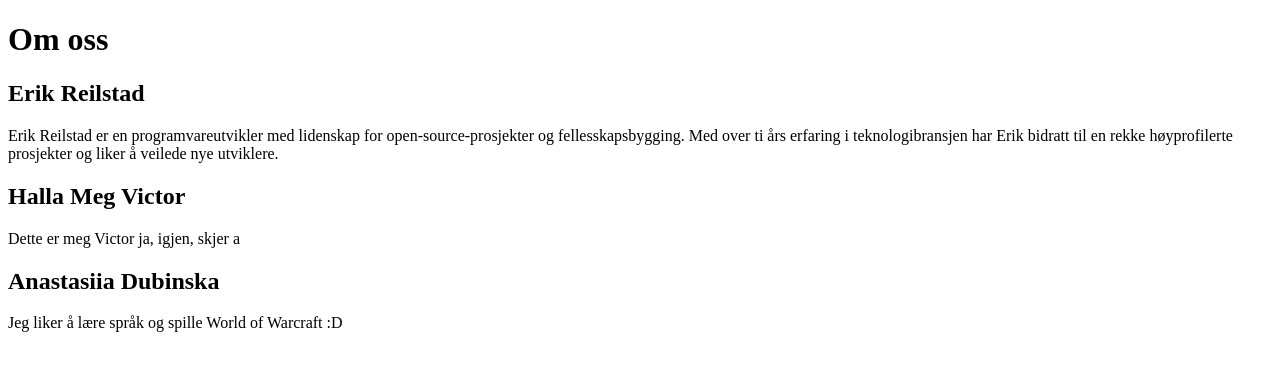
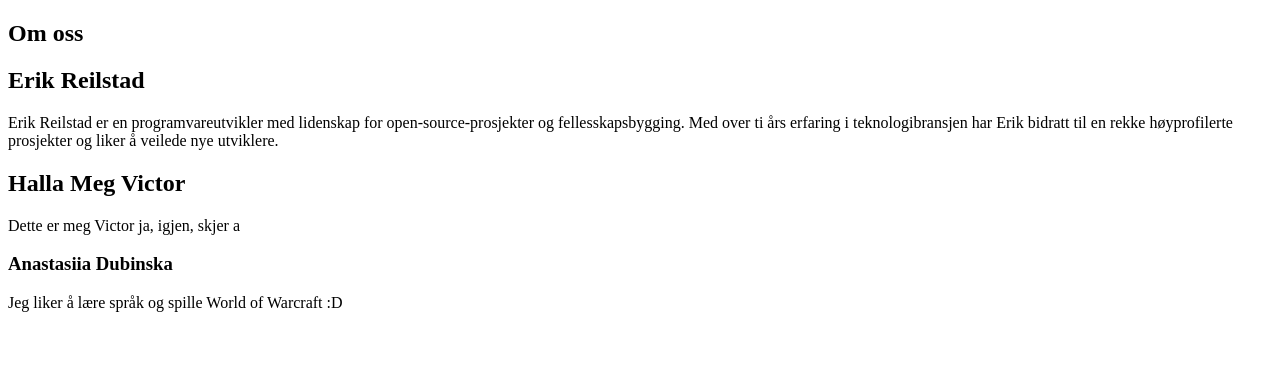
Before and after one commit to DATA1200-2025/valgfri-oppgave-1-git-anbefales-super-epic-gamer-group, a plain HTML site: page index.html in a window 1280 px wide. Drawn offline with Linux system fonts and the light colour scheme.

Commit message:
Ana commit

```diff
--- a/index.html
+++ b/index.html
@@ -6,11 +6,11 @@
     <title>Nice Title</title>
 </head>
 <body>
-    <h1>Om oss</h1>
+    <h2>Om oss</h2>
     <h2>Erik Reilstad</h2>
     <p>Erik Reilstad er en programvareutvikler med lidenskap for open-source-prosjekter og fellesskapsbygging. Med over ti års erfaring i teknologibransjen har Erik bidratt til en rekke høyprofilerte prosjekter og liker å veilede nye utviklere.</p>
     <h2>Halla Meg Victor</h2>
     <p>Dette er meg Victor ja, igjen, skjer a</p>
-    <h2>Anastasiia Dubinska</h2>
+    <h3>Anastasiia Dubinska</h3>
     <p>Jeg liker å lære språk og spille World of Warcraft :D</p>
 </body>
```
